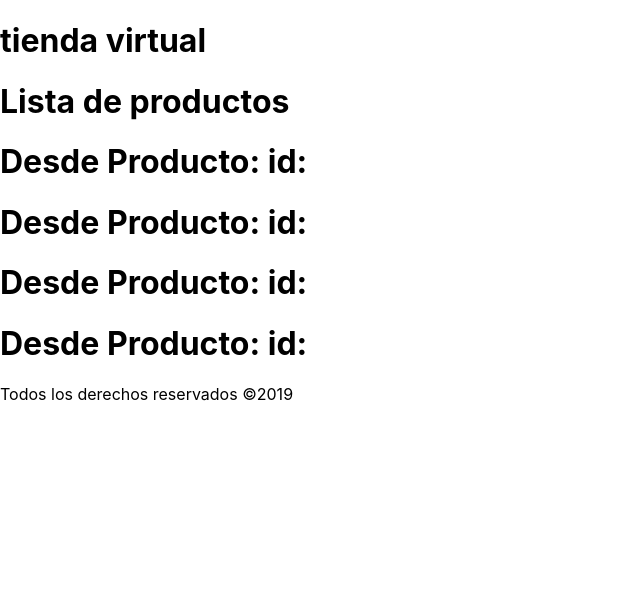
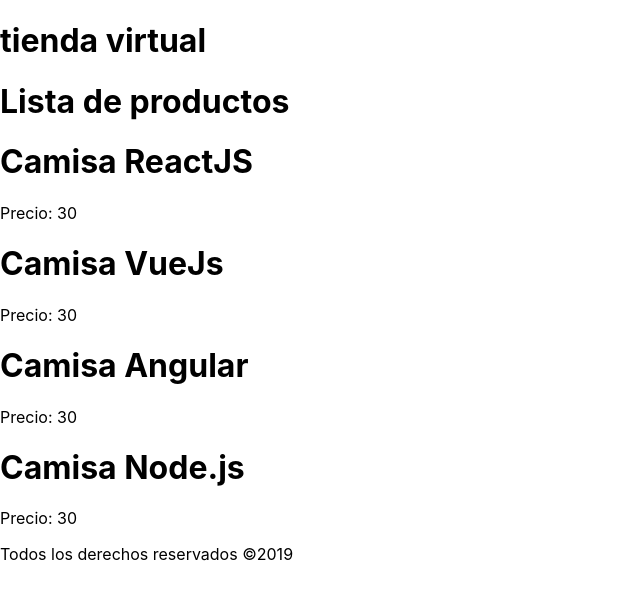
Before and after one commit to eacevedof/prj_reactjs3, a React (Create React App) app in the folder basicosreact/: page / in a window 1280 px wide. Shown: the top 600 px of the page, without its empty margins (0-640 px from the left). Built offline with nearby package versions, Linux system fonts and the light colour scheme; the HTML template or start-up script is replaced by a standard one.

Commit message:
4.9. Mostrando el Contenido en el Componente

```diff
--- a/basicosreact/src/components/ListaProductos.js
+++ b/basicosreact/src/components/ListaProductos.js
@@ -5,10 +5,10 @@ class ListaProductos extends Component {
 
 	state = {
 		productos: [
-			{ id:1, name: "Camisa ReactJS", precio: 30 },
-			{ id:2, name: "Camisa VueJs", precio: 30 },
-			{ id:3, name: "Camisa Angular", precio: 30 },
-			{ id:4, name: "Camisa Node.js", precio: 30 },
+			{ id:1, nombre: "Camisa ReactJS", precio: 30 },
+			{ id:2, nombre: "Camisa VueJs",   precio: 30 },
+			{ id:3, nombre: "Camisa Angular", precio: 30 },
+			{ id:4, nombre: "Camisa Node.js", precio: 30 },
 		],
 		totalCarrito: 500,
 		cliente: 'Juan De la Torre',
--- a/basicosreact/src/components/Producto.js
+++ b/basicosreact/src/components/Producto.js
@@ -1,8 +1,11 @@
 //Producto.js
 import React from 'react';
 
-const Producto = ({id,name,precio}) => (
-  <h1>Desde Producto: id:{id} {name} {precio}</h1>
+const Producto = ({producto}) => (
+	<div>
+  	<h1>{producto.nombre}</h1>
+		<p>Precio: {producto.precio}</p>
+	</div>
 );
 
 export default Producto;
```
Also changed, not shown: 1 other file (tests, documents, lock files or other folders).
